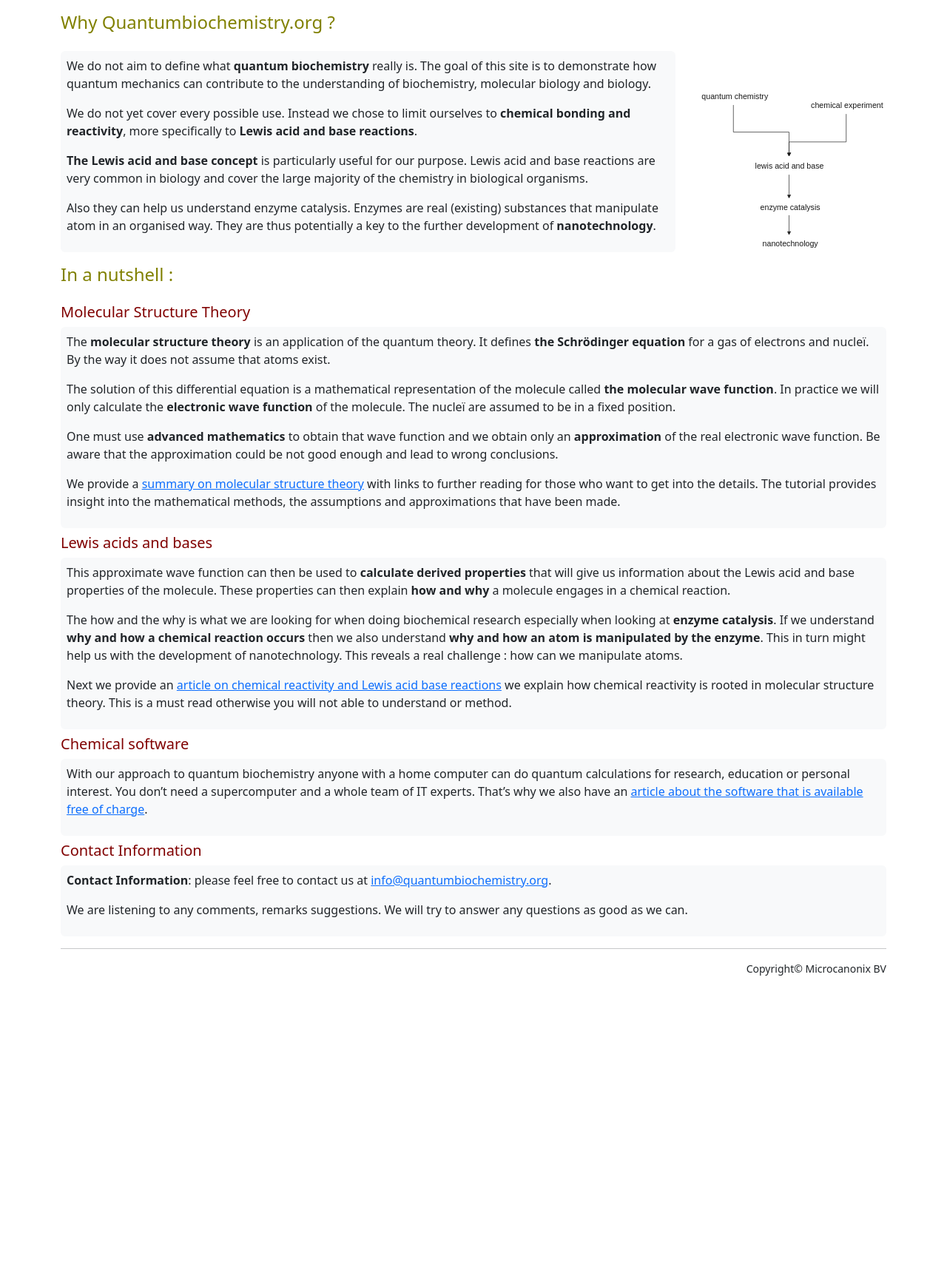
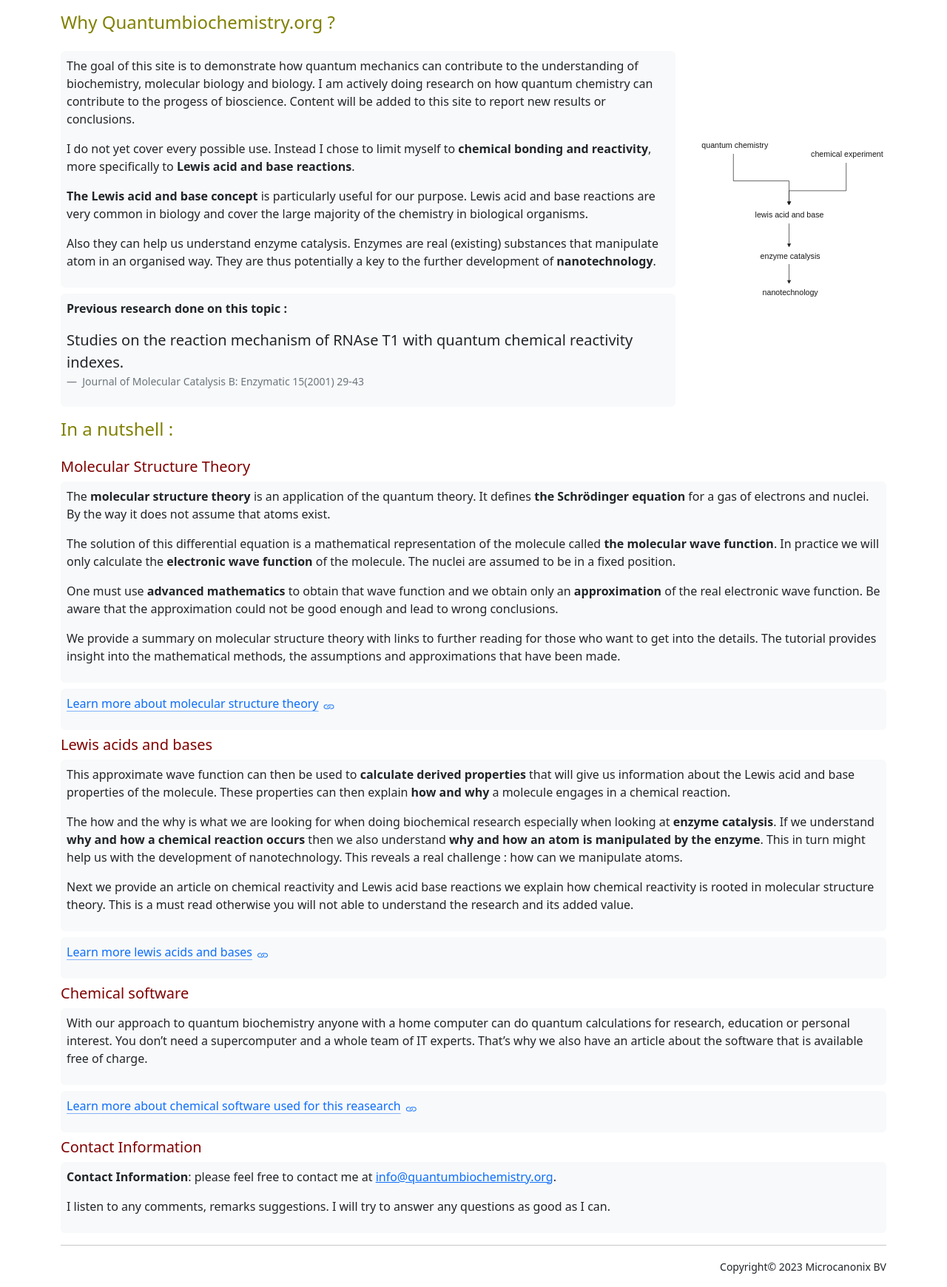
Before and after one commit to demeesterp/QbcWebsite, a PHP site: page / in a window 1280 px wide. Shown: the part 134-1874 px from the top of the page at 74% size. Before the commit the page ends 1453 px from the top, so only its background shows below. Run offline with PHP 8.4, Linux system fonts and the light colour scheme.

Commit message:
update and correct quantum chemistry website

```diff
--- a/helpers/footer.php
+++ b/helpers/footer.php
@@ -1,4 +1,4 @@
 <?php function makefooter() {
-    echo "<hr/> <p class='text-end'><small>Copyright&copy; Microcanonix BV</small></p>";
+    echo "<hr/> <p class='text-end'><small>Copyright&copy; 2023 Microcanonix BV </small></p>";
 }
 ?>
--- a/helpers/head.php
+++ b/helpers/head.php
@@ -6,8 +6,8 @@ function makehead() {
         <meta name="viewport" content="width=device-width, initial-scale=1">
         <link href="https://cdn.jsdelivr.net/npm/bootstrap@5.3.1/dist/css/bootstrap.min.css" rel="stylesheet" integrity="sha384-4bw+/aepP/YC94hEpVNVgiZdgIC5+VKNBQNGCHeKRQN+PtmoHDEXuppvnDJzQIu9" crossorigin="anonymous">
         <link rel="stylesheet" href="../css/application.css">
+        <link rel="stylesheet" href="https://cdn.jsdelivr.net/npm/bootstrap-icons@1.10.5/font/bootstrap-icons.css">
         <script src="https://cdn.jsdelivr.net/npm/bootstrap@5.3.1/dist/js/bootstrap.bundle.min.js" integrity="sha384-HwwvtgBNo3bZJJLYd8oVXjrBZt8cqVSpeBNS5n7C8IVInixGAoxmnlMuBnhbgrkm" crossorigin="anonymous"></script>
-        <script src="https://cdnjs.cloudflare.com/ajax/libs/3Dmol/2.0.1/3Dmol-min.js"></script>
    DELIMITER;
 }
 ?>
--- a/helpers/navigator.php
+++ b/helpers/navigator.php
@@ -67,13 +67,13 @@ function make_structure_theory_nav($pageNbr) {
                 "<li class='page-item $start_invisible'>".
                     "<a class='page-link'".
                         "href='./moleculestructuretheory.php?pagenbr=$previous_page_nbr'>".
-                        "<strong><< previous</strong>:   $previous".
+                        "<i class='bi bi-caret-left-square'></i>  $previous".
                     "</a>".
                 "</li>".
                 "<li class='page-item $end_invisible'>".
                     "<a class='page-link'".
                         "href = './moleculestructuretheory.php?pagenbr=$next_page_nbr'>".
-                        "$next:  <strong>next >> </strong>".
+                        "$next <i class='bi bi-caret-right-square'></i>".
                     "</a>".
                 "</li>".
             "</ul>".
--- a/index.php
+++ b/index.php
@@ -1,13 +1,12 @@
-<html>
+<!DOCTYPE html>
+<html lang="en">
 <?php
     include './helpers/head.php';
     include './helpers/header.php';
     include './helpers/footer.php';
 ?>
 <head>
-    <?php
-    makehead();
-    ?>
+    <?php makehead(); ?>
     <title>Quantum Biochemistry</title>
 </head>
 <body>
@@ -17,18 +16,18 @@
             <?php makeheader() ?>
         </div>
     </header>
-    <section class="row align-items-end mb-3">
+    <section class="row mb-3">
         <div class="col-9">
             <h4 class="olive mb-4">Why Quantumbiochemistry.org ?</h4>
-            <div class="bg-body-tertiary rounded p-2">
+            <div class="bg-body-tertiary rounded p-2 mb-2">
                 <p>
-                    We do not aim to define what <span class="fw-semibold">quantum biochemistry</span> really is.
-                    The goal of this site is to demonstrate how quantum mechanics can contribute to the understanding of biochemistry,
-                    molecular biology and biology.
+                    The goal of this site is to demonstrate how quantum mechanics can contribute to the understanding of biochemistry, molecular biology and biology.
+                    I am actively doing research on how quantum chemistry can contribute to the progess of bioscience.
+                    Content will be added to this site to report new results or conclusions.
                 </p>
                 <p>
-                    We do not yet cover every possible use.
-                    Instead we chose to limit ourselves to <span class="fw-semibold">chemical bonding and reactivity</span>,
+                    I do not yet cover every possible use.
+                    Instead I chose to limit myself to <span class="fw-semibold">chemical bonding and reactivity</span>,
                      more specifically to <span class="fw-semibold">Lewis acid and base reactions</span>.
                 </p>
                 <p>
@@ -41,8 +40,21 @@
                     They are thus potentially a key to the further development of <span class="fw-semibold">nanotechnology</span>.
                 </p>
             </div>
+            <div class="bg-body-tertiary rounded p-2">
+                <p>
+                    <span class="fw-semibold">Previous research done on this topic :</span>
+                    <figure>
+                        <blockquote class="blockquote" >
+                            <p>Studies on the reaction mechanism of RNAse T1 with quantum chemical reactivity indexes.</p>
+                        </blockquote>
+                        <figcaption class="blockquote-footer" >
+                            Journal of Molecular Catalysis B: Enzymatic 15(2001) 29-43
+                        </figcaption>
+                    </figure>
+                </p>
+            </div>
         </div>
-        <div class="col-3">
+        <div class="col-3 align-self-center">
             <img src="./images/intro/intro-schema.svg" class="img-fluid pt-4" alt="introduction">
         </div>
     </section>
@@ -53,20 +65,28 @@
             <div class="bg-body-tertiary rounded p-2 mb-2">
                 <p>
                     The <span class="fw-semibold">molecular structure theory</span> is an application of the quantum theory.
-                    It defines <span class="fw-semibold">the Schrödinger equation</span> for a gas of electrons and nucleï.
+                    It defines <span class="fw-semibold">the Schrödinger equation</span> for a gas of electrons and nuclei.
                     By the way it does not assume that atoms exist.
                 </p>
                 <p>
                     The solution of this differential equation is a mathematical representation of the molecule called <span class="fw-semibold">the molecular wave function</span>.
-                    In practice we will only calculate the <span class="fw-semibold">electronic wave function</span> of the molecule. The nucleï are assumed to be in a fixed position.
+                    In practice we will only calculate the <span class="fw-semibold">electronic wave function</span> of the molecule. The nuclei are assumed to be in a fixed position.
                 </p>
                 <p>
                     One must use <span class="fw-semibold">advanced mathematics</span> to obtain that wave function and we obtain only an <span class="fw-semibold">approximation</span> of the real electronic wave function.
-                    Be aware that the approximation could be not good enough and lead to wrong conclusions.
+                    Be aware that the approximation could not be good enough and lead to wrong conclusions.
                 </p>
                 <p>
-                    We provide a <a href="./moleculestructuretheory.php?pagenbr=1">summary on molecular structure theory</a> with links to further reading for those who want to get into the details.
+                    We provide a summary on molecular structure theory with links to further reading for those who want to get into the details.
                     The tutorial provides insight into the mathematical methods, the assumptions and approximations that have been made.
+                </p>
+            </div>
+            <div class="bg-body-tertiary rounded p-2 mb-2">
+                <p>
+                   <a class="icon-link icon-link-hover" href="./moleculestructuretheory.php?pagenbr=1">
+                        Learn more about molecular structure theory
+                        <i class="bi bi-link"></i>
+                   </a>
                 </p>
             </div>
             <h5 class="red">Lewis acids and bases</h5>
@@ -83,8 +103,16 @@
                     This in turn might help us with the development of nanotechnology. This reveals a real challenge : how can we manipulate atoms.
                 </p>
                 <p>
-                    Next we provide an <a href="./chemicalreactivity.php">article on chemical reactivity and Lewis acid base reactions</a> we explain how chemical reactivity is rooted in molecular structure theory.
-                    This is a must read otherwise you will not able to understand or method.
+                    Next we provide an article on chemical reactivity and Lewis acid base reactions we explain how chemical reactivity is rooted in molecular structure theory.
+                    This is a must read otherwise you will not able to understand the research and its added value.
+                </p>
+            </div>
+            <div class="bg-body-tertiary rounded p-2 mb-2">
+                <p>
+                   <a class="icon-link icon-link-hover" href="./chemicalreactivity.php">
+                        Learn more lewis acids and bases
+                        <i class="bi bi-link"></i>
+                   </a>
                 </p>
             </div>
             <h5 class="red">Chemical software</h5>
@@ -92,18 +120,25 @@
                  <p>
                     With our approach to quantum biochemistry anyone with a home computer can do quantum calculations for research, education or personal interest.
                     You don’t need a supercomputer and a whole team of IT experts.
-                    That’s why we also have an <a href="./chemicalsoftware.php">article about the software that is available free of charge</a>.
+                    That’s why we also have an article about the software that is available free of charge.
                  </p>
-
+            </div>
+            <div class="bg-body-tertiary rounded p-2 mb-2">
+                <p>
+                   <a class="icon-link icon-link-hover" href="./chemicalsoftware.php">
+                        Learn more about chemical software used for this reasearch
+                        <i class="bi bi-link"></i>
+                   </a>
+                </p>
             </div>
             <h5 class="red">Contact Information</h5>
             <div class="bg-body-tertiary rounded p-2">
                 <p>
                     <span class="fw-semibold">Contact Information</span>:
-                    please feel free to contact us at <a href="mailto:info@quantumbiochemistry.org">info@quantumbiochemistry.org</a>.
+                    please feel free to contact me at <a href="mailto:info@quantumbiochemistry.org">info@quantumbiochemistry.org</a>.
                 </p>
                 <p>
-                    We are listening to any comments, remarks suggestions. We will try to answer any questions as good as we can.
+                    I listen to any comments, remarks suggestions. I will try to answer any questions as good as I can.
                 </p>
             </div>
         </div>
--- a/plantsecondarymetabolites.php
+++ b/legacy/plantsecondarymetabolites.php
@@ -78,7 +78,7 @@ include './helpers/footer.php';
                         their existence.
                     </p>
                     <p class="card-text">
-                        <strong>Examples </strong> Enzymes and nucleïc acids are used by all living species. Cellulose, starch and chlorophyl
+                        <strong>Examples </strong> Enzymes and nucleic acids are used by all living species. Cellulose, starch and chlorophyl
                         are molecular component used by all plants.
                     </p>
                     <p class="card-text">
--- /dev/null
+++ b/package.json
@@ -0,0 +1,5 @@
+{
+  "dependencies": {
+    "bootstrap-icons": "^1.10.5"
+  }
+}
```
Also changed, not shown: _index.php (deleted, +0 -84 lines), chemicalreactivity.php (+23 -11 lines), chemicalsoftware.php (+38 -42 lines), moleculestructuretheory.php (+25 -13 lines), README.md, legacy/biochemicalreactivity.php (renamed from biochemicalreactivity.php), legacy/molecularbuildingblocks.php (renamed from molecularbuildingblocks.php), package-lock.json (added), 1 other file.
